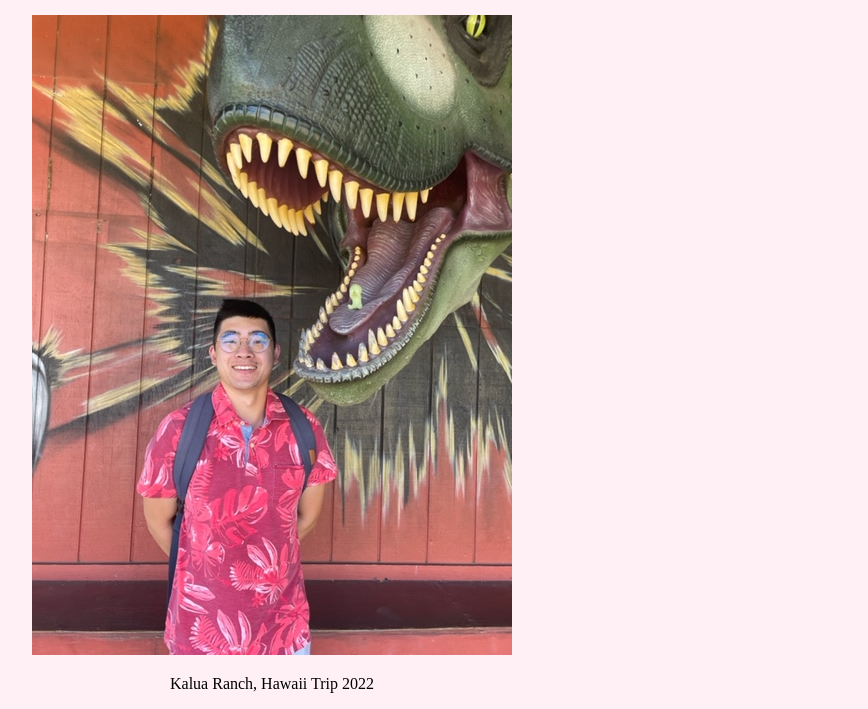
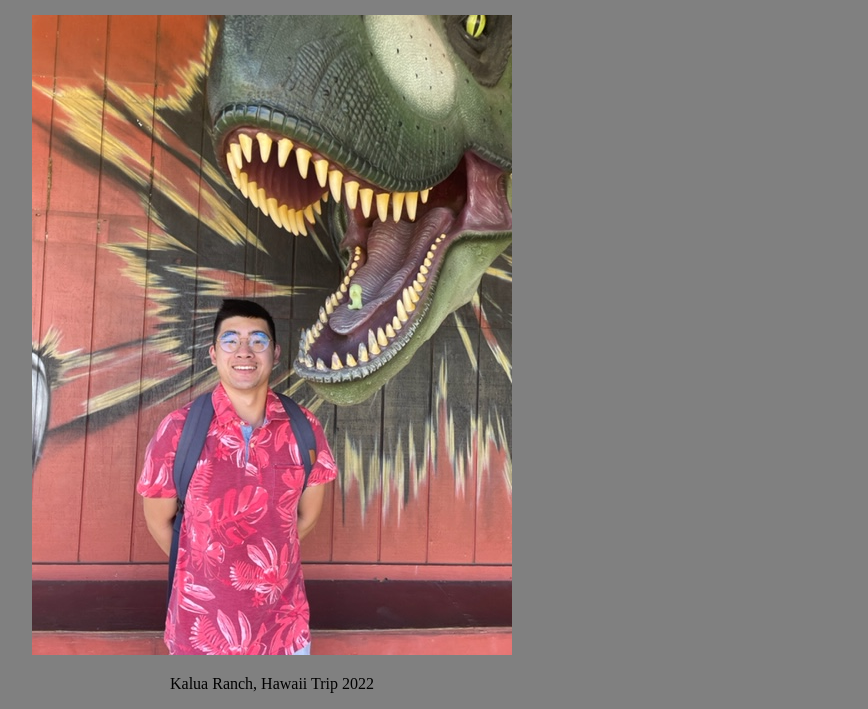
Before and after one commit to ibdao/ibdao.github.io, a plain HTML site: page homepage.html in a window 1280 px wide. Shown: the part 132-841 px from the top of the page, without its empty margins (368-1236 px from the left). Drawn offline with Linux system fonts and the light colour scheme.

Commit message:
changed background homepage

```diff
--- a/homepage.css
+++ b/homepage.css
@@ -1,5 +1,5 @@
 body{
-    background-color: lavenderblush;
+    background-color:grey;
 }
 h1{
     font-size: 52;
```
